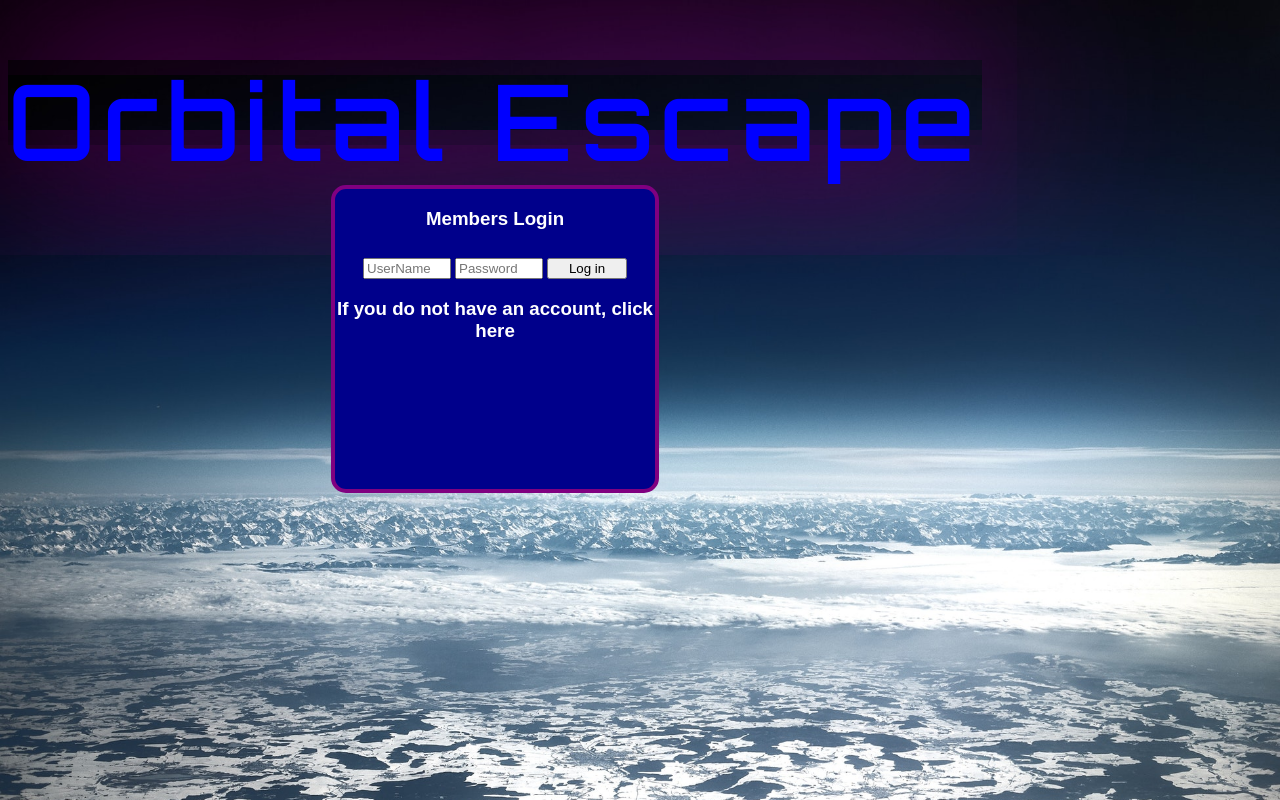
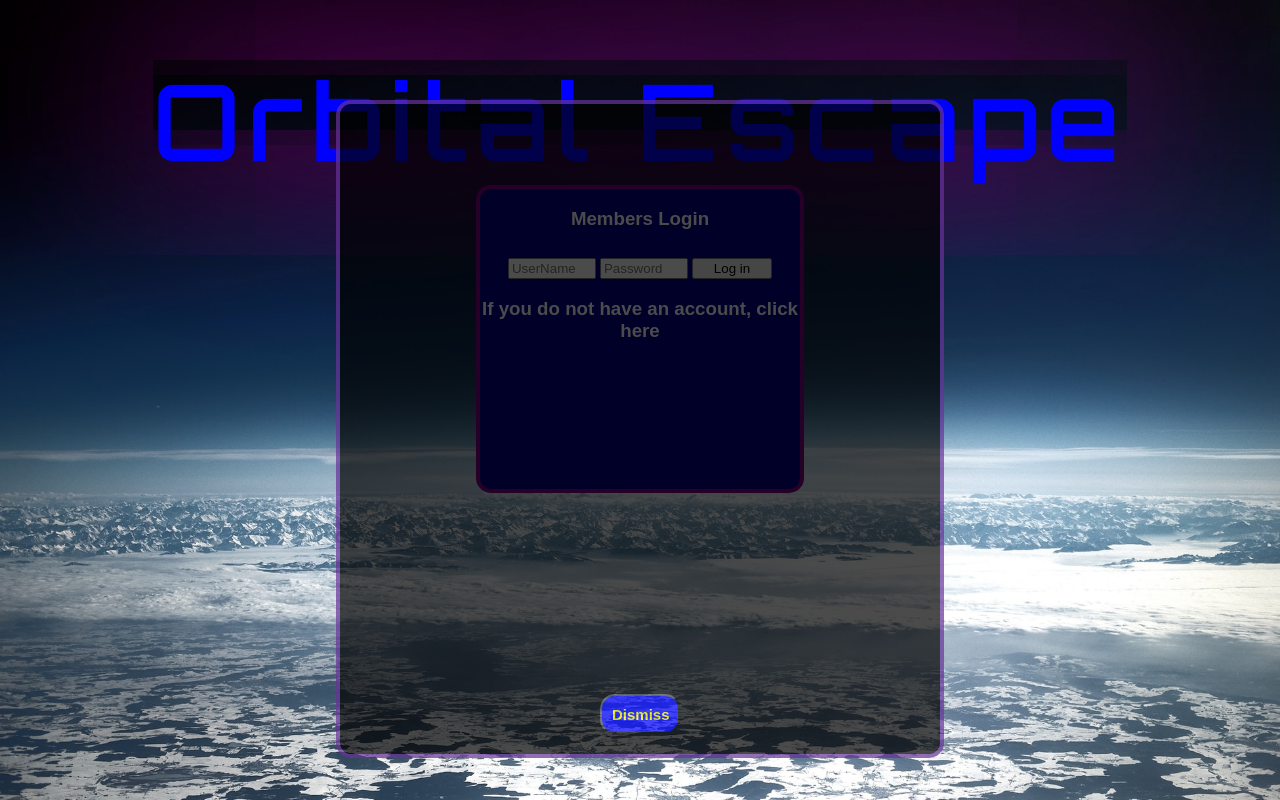
Before and after one commit to Trey777/lunarescape, a PHP site: page / in a window 1280 px wide. Run offline with PHP 8.4, Linux system fonts and the light colour scheme.

Commit message:
WEBSITE ALIVE

```diff
--- a/Escape/css/style.css
+++ b/Escape/css/style.css
@@ -7,7 +7,7 @@ body{
     justify-content: center;
     align-items: center;
     z-index: 2;
-    position: absolute;
+    position: relative;
 }
 
 #loginForm{
@@ -52,12 +52,34 @@ body{
     box-shadow: 1px 1px 201px purple;
 }
 #coverPage{
-    width: 300px;
-    height: 400px;
+    width: 600px;
+    height: 650px;
+    top: 50px;
     margin: 0 auto;
-    opacity: 0.5;
-    background-color: grey;
+    background-color: black;
     border: 3pt solid rebeccapurple;
     border-radius: 15px;
+    display: inline-block;
+    position: absolute;
+    z-index: 3;
+    opacity: 0.7;
 
 }
+#dismissButton{
+    margin-bottom: 20px;
+    border-radius: 15px;
+    font-weight: bold;
+    font-size: 15px;
+    padding: 10px;
+    height: 40px;
+    width: 80px;
+    box-shadow: 10px 10px 2px black;
+    background-color: blue;
+    color: yellow;
+
+}
+#coverPage{
+    display:flex;
+    justify-content: center;
+    align-items: flex-end;
+}
--- a/Escape/index.php
+++ b/Escape/index.php
@@ -23,6 +23,7 @@ color: white;
 </head>
 
 <body>
+    <div id="coverPage" name="coverPage"><input type="button" id="dismissButton" value="Dismiss" onclick="coverPage()"></div>
     <div id="fontLine" onclick="mainLine()"><div id="mainText">Orbital Escape</div>
     <div id="loginForm">
     <form method="post"  action="memberLogin.php">
@@ -34,5 +35,6 @@ color: white;
     <h3>If you do not have an account, click here</h3>
    </div>
 <script type="text/javascript" src="js/scripts.js">
+</script>
 </body>
 </html>
--- a/Escape/js/scripts.js
+++ b/Escape/js/scripts.js
@@ -3,3 +3,9 @@
    alert("test");
 
   }
+
+function coverPage(){
+    var coverPage = document.getElementById('coverPage');
+    coverPage.style.display = 'none';
+
+}
```
Also changed, not shown: 1 other file.
